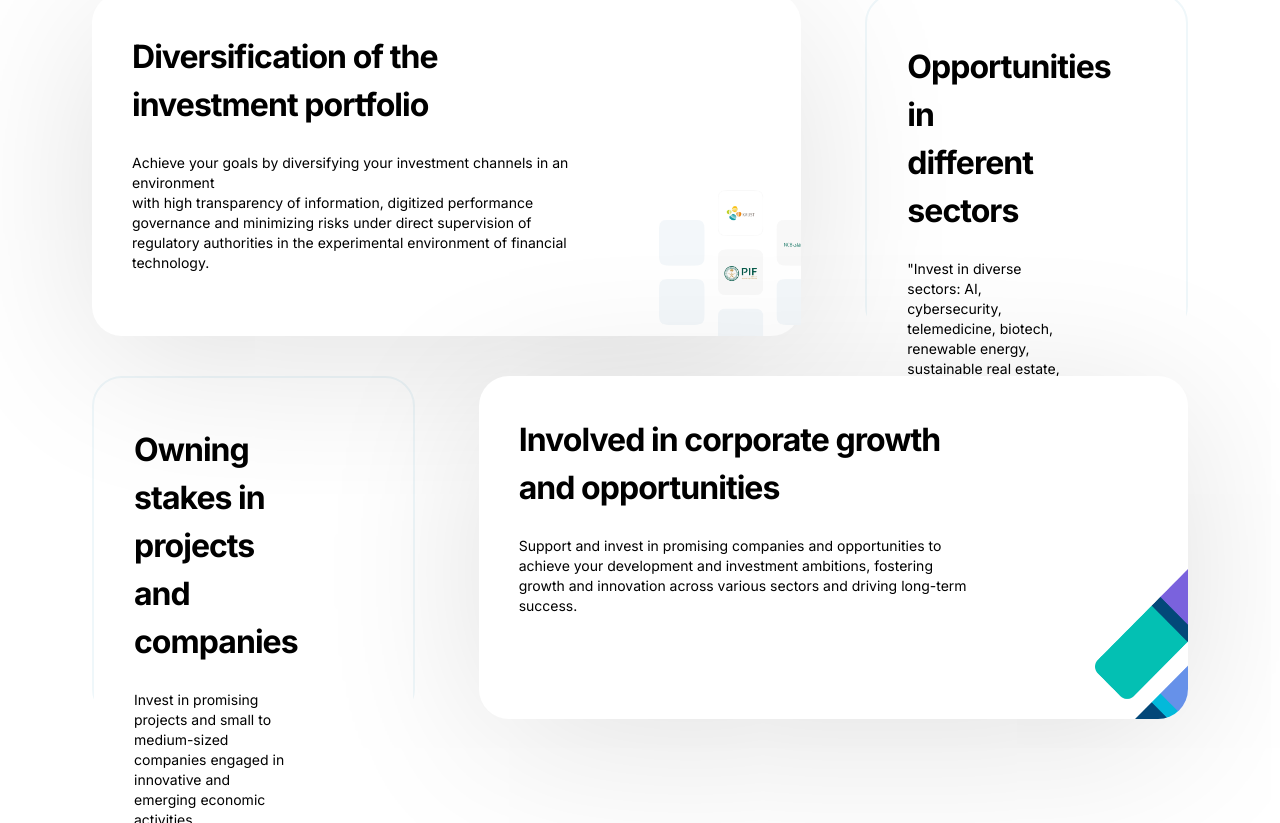
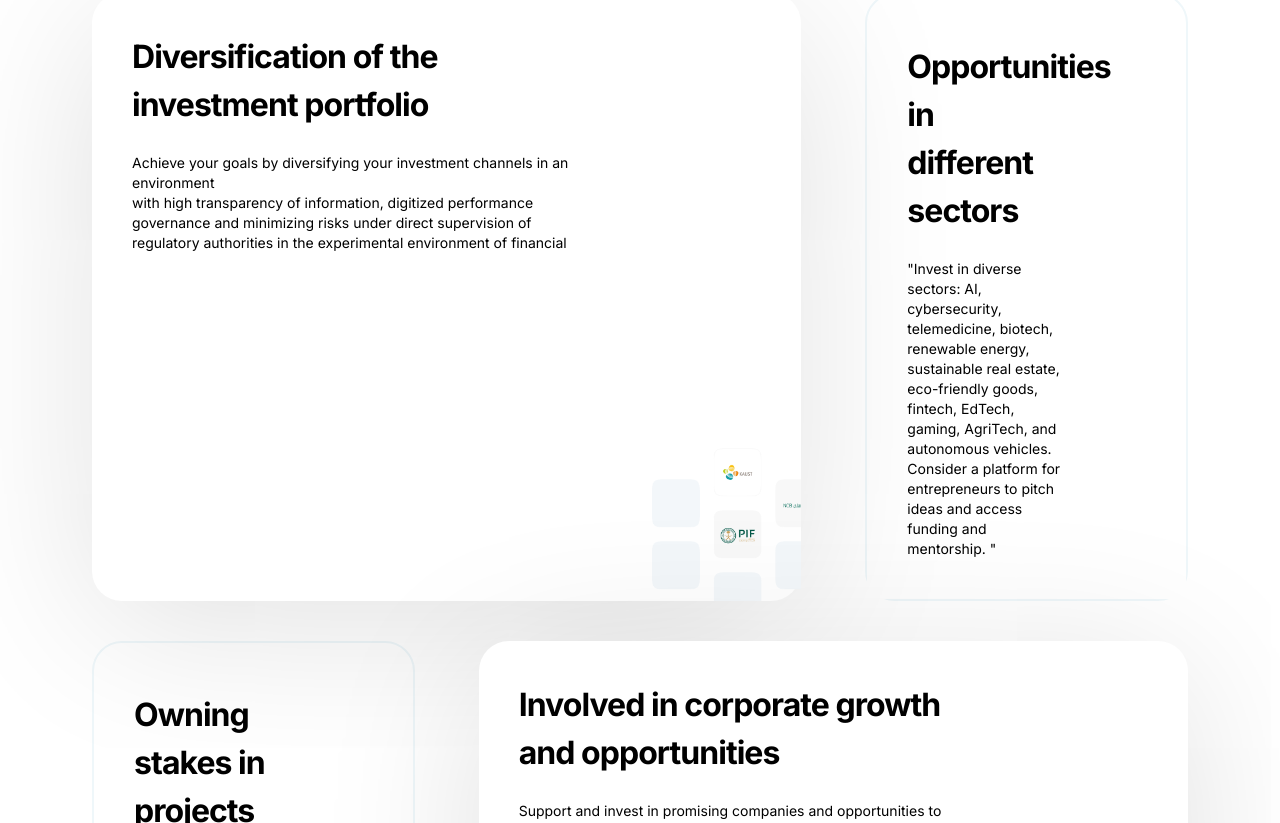
Before and after one commit to iamsayeeduddin/rabeh-web, a Next.js app: page / in a window 1280 px wide. Shown: the part 3317-4140 px from the top of the page. Built offline with nearby package versions, Linux system fonts and the light colour scheme.

Commit message:
fixed component

```diff
--- a/src/components/SaveTimeResources.jsx
+++ b/src/components/SaveTimeResources.jsx
@@ -17,7 +17,7 @@ const SaveTimeResources = () => {
         Finto’s prebuilt interfaces and billing components
       </div>
       <div className="grid grid-cols-3 gap-6 mt-6">
-        <div className=" bg-white col-span-2 flex flex-row shadow-custom  m-5 h-[343px] pt-10 px-0 pb-0 rounded-[30px] gap-0 relative">
+        <div className=" bg-white col-span-2 flex flex-row shadow-custom  m-5  pt-10 px-0 pb-0 rounded-[30px] gap-0 relative">
           <div className="flex flex-col gap-[24px] pr-20">
             <div className="text-[32px] font-bold leading-[48px] tracking-[-0.03em] text-left font-inter  mx-10 ">
               Diversification of the investment portfolio
@@ -27,19 +27,19 @@ const SaveTimeResources = () => {
               environment <br /> with high transparency of information,
               digitized performance governance and minimizing risks under direct
               supervision of regulatory authorities in the experimental
-              environment of financial technology.
+              environment of financial <technology className=""></technology>
             </div>
           </div>
           <div className="flex items-end justify-end">
             <Image src="/Group427321207.png" width={400} height={391} />
           </div>
         </div>
-        <div className="m-5  bg-white h-[343px] pt-12 px-0 pb-0 rounded-[30px] gap-0 border-2 border-[#EFF7FA]">
+        <div className="m-5  bg-white  pt-12 px-0 pb-0 rounded-[30px] gap-0 border-2 border-[#EFF7FA]">
           <div className="flex flex-col gap-[24px] pr-20 bg-white">
             <div className="text-[32px] font-bold leading-[48px] tracking-[-0.03em] text-left font-inter  mx-10 ">
               Opportunities in different sectors
             </div>
-            <div className="text-left font-inter text-sm mx-10">
+            <div className="text-left font-inter text-sm mx-10 mb-10">
               "Invest in diverse sectors: AI, cybersecurity, telemedicine,
               biotech, renewable energy, sustainable real estate, eco-friendly
               goods, fintech, EdTech, gaming, AgriTech, and autonomous vehicles.
@@ -51,12 +51,12 @@ const SaveTimeResources = () => {
       </div>
 
       <div className="grid grid-cols-3 gap-6 ">
-        <div className="m-5  bg-white h-[343px] pt-12 px-0 pb-0 rounded-[30px] gap-0 border-2 border-[#EFF7FA]">
+        <div className="m-5  bg-white  pt-12 px-0 pb-0 rounded-[30px] gap-0 border-2 border-[#EFF7FA]">
           <div className="flex flex-col gap-[24px] pr-20 bg-white">
             <div className="text-[32px] font-bold leading-[48px] tracking-[-0.03em] text-left font-inter  mx-10 ">
               Owning stakes in projects and companies{" "}
             </div>
-            <div className="text-left font-inter text-sm mx-10">
+            <div className="text-left font-inter text-sm mx-10 mb-10">
               Invest in promising projects and small to medium-sized companies
               engaged in innovative and emerging economic activities.
             </div>
```
